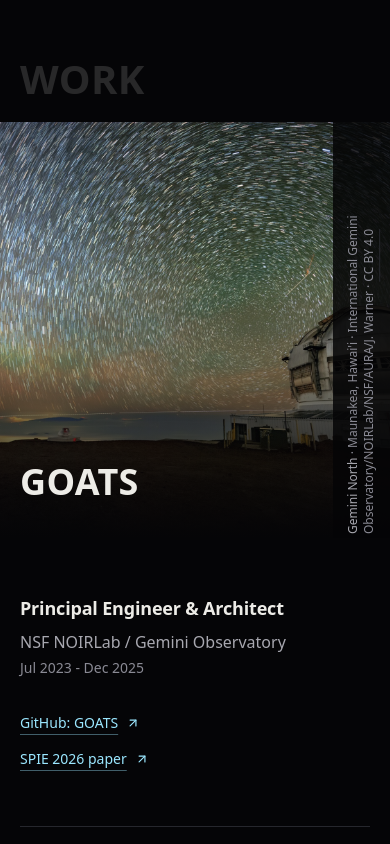
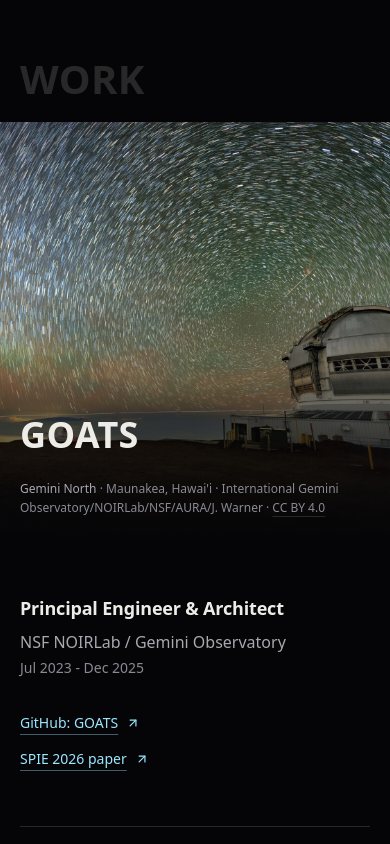
Before and after one commit to sidereal-software/sidereal-software.github.io, a React (Vite) app: page / in a window 390 px wide. Shown: the part 2920-3764 px from the top of the page. Built offline with nearby package versions, Linux system fonts and the light colour scheme; a web font is replaced by a local one.

Commit message:
fix(site): use one horizontal caption style on every photo

```diff
--- a/src/components/sections/work.tsx
+++ b/src/components/sections/work.tsx
@@ -69,8 +69,8 @@ function CaseStudyBand({ study }: { study: CaseStudy }) {
   return (
     <article className="mt-24 first-of-type:mt-0 md:mt-40">
       <div className="relative h-[26rem] overflow-hidden md:h-[clamp(20rem,72vh,46rem)]">
-        {/* The figure stays unpositioned so the photo, and the caption strip on phones, anchor to the full-bleed band rather than the gutter. */}
-        <figure className="page-gutter flex h-full items-end pb-6 md:justify-between md:gap-12 md:pb-0">
+        {/* The figure stays unpositioned so the photo fills the full-bleed band while the name and caption keep the page gutter. */}
+        <figure className="page-gutter flex h-full flex-col justify-end gap-3 pb-5 md:flex-row md:items-end md:justify-between md:gap-12 md:pb-0">
           <img
             src={lead.src}
             alt={altText(lead)}
@@ -85,7 +85,7 @@ function CaseStudyBand({ study }: { study: CaseStudy }) {
           </Monument>
           <ImageCredit
             image={lead}
-            className="max-md:bg-background/85 absolute right-0 bottom-0 max-h-full rotate-180 px-1 py-3 leading-snug [writing-mode:vertical-rl] md:leading-relaxed md:relative md:max-w-[26rem] md:rotate-0 md:p-0 md:pb-4 md:text-right md:[writing-mode:horizontal-tb]"
+            className="relative md:max-w-[26rem] md:pb-4 md:text-right"
           />
         </figure>
       </div>
```
Also changed, not shown: 1 other file (tests, documents, lock files or other folders).
